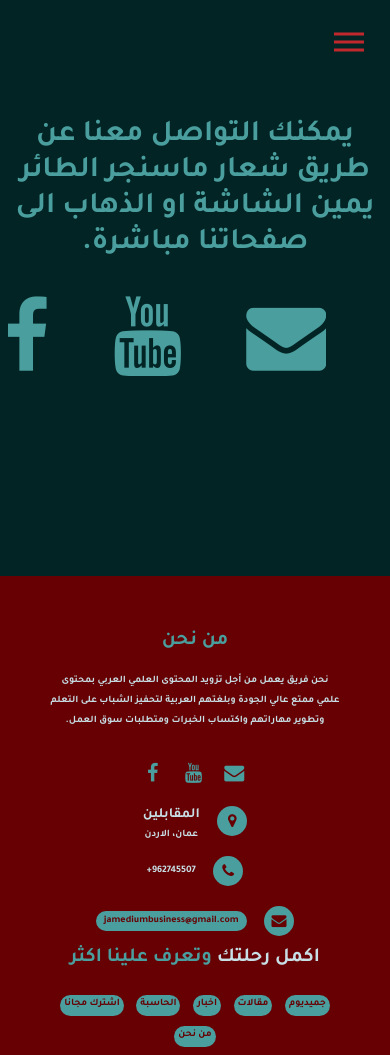
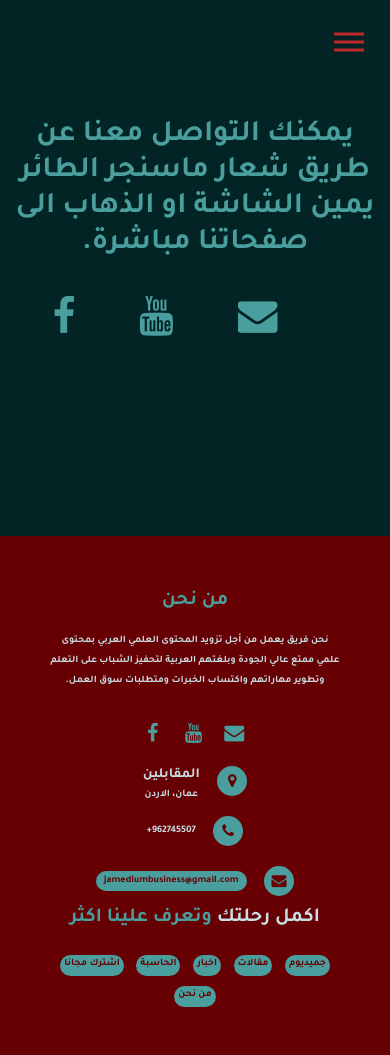
Before and after one commit to AmroKSaleh/amropro-jamedium-website-6-2020, a plain HTML site: page contact.html in a window 390 px wide. Shown: the top 1055 px of the page. Drawn offline with Linux system fonts and the light colour scheme.

Commit message:
Update style.css

```diff
--- a/css/style.css
+++ b/css/style.css
@@ -600,6 +600,9 @@ footer{
 /*|----------------------|*/
 
 @media screen and (max-width: 768px){
+  .contact-icons a{
+	font-size: 40px;
+  }
 
   .cards-container{
     margin-top: 4vh;
```
